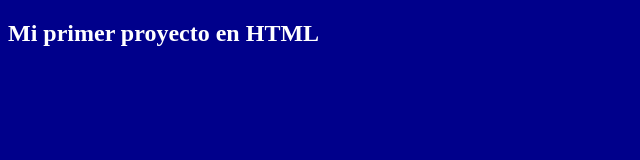
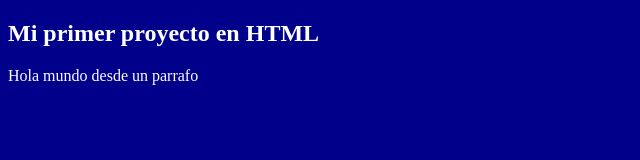
Before and after one commit to OrlArturo/proyectoWeb, a plain HTML site: page index.html in a window 1280 px wide. Shown: the whole page, without its empty margins (0-640 px from the left). Drawn offline with Linux system fonts and the light colour scheme.

Commit message:
agregar parrafo

```diff
--- a/index.html
+++ b/index.html
@@ -8,6 +8,8 @@
 </head>
 <body>
 	<h2>Mi primer proyecto en HTML</h2>
+	<p>Hola mundo desde un parrafo</p>
+
 
 
 
```
